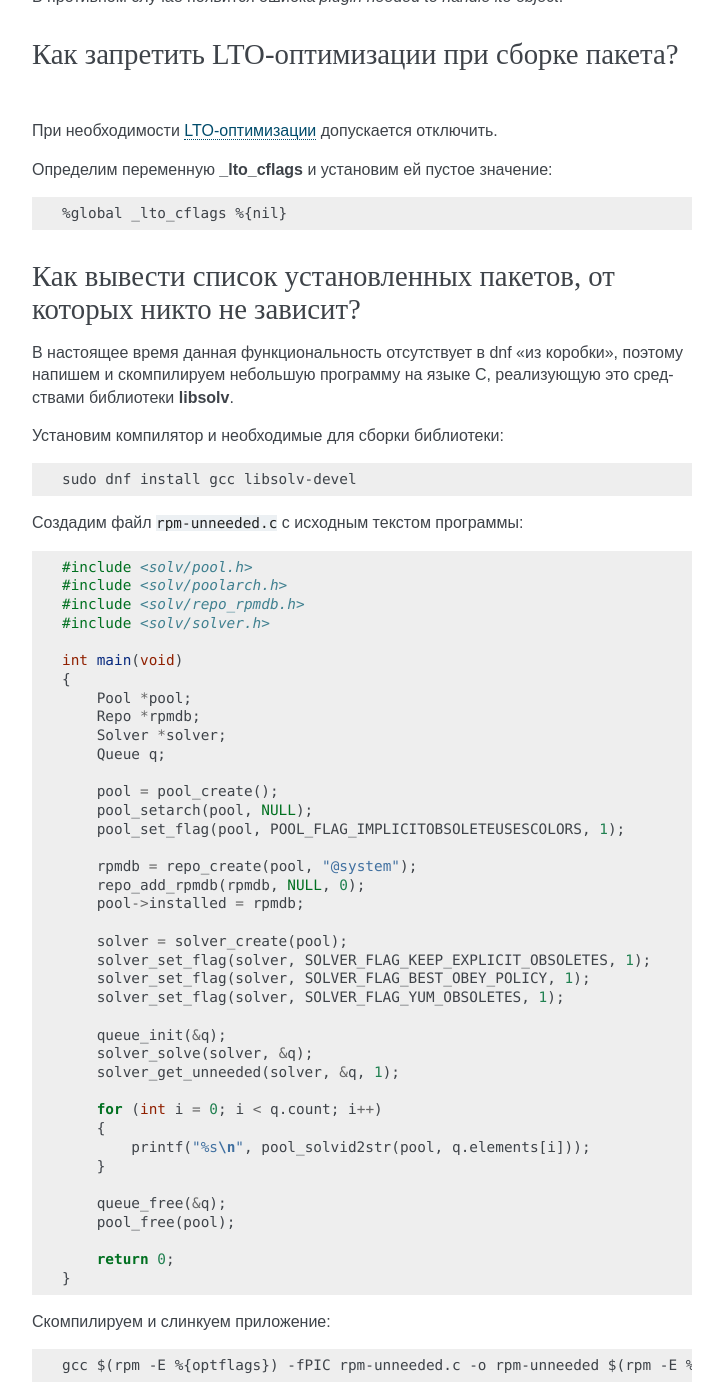
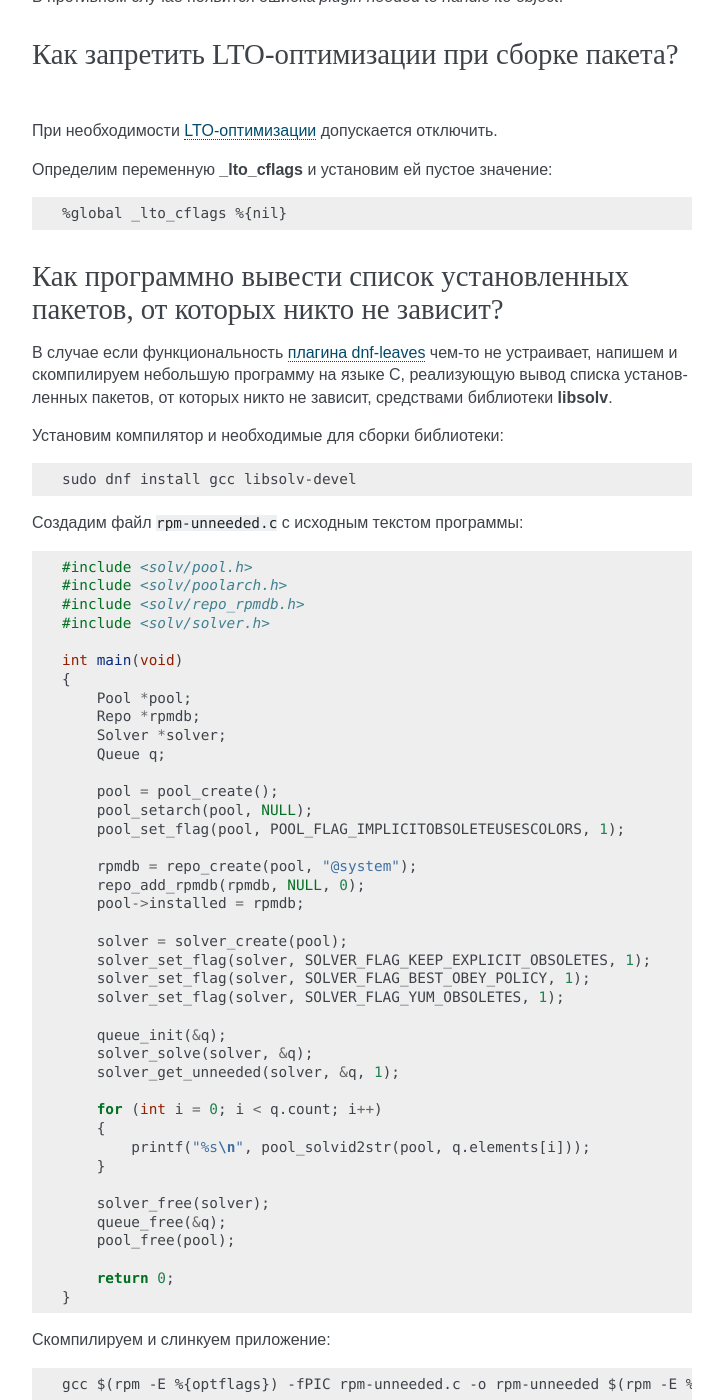
Before and after one commit to RussianFedora/FAQ, a Sphinx documentation site: the page built from source/development.rst, in a window 1280 px wide and 1400 px high, scrolled down 8678 px. Shown: the whole window, without its empty margins (388-1111 px from the left). Built offline with Sphinx 7.4.7, drawn with Linux system fonts in a browser that asks for light colours; comment, search, counter and statistics services are not loaded; some of the changed text lies outside the part shown.

```diff
--- a/source/development.rst
+++ b/source/development.rst
@@ -504,10 +504,10 @@
 .. index:: gcc, c, rpm, dependencies, package
 .. _rpm-unneeded:
 
-Как вывести список установленных пакетов, от которых никто не зависит?
-=========================================================================
-
-В настоящее время данная функциональность отсутствует в dnf "из коробки", поэтому напишем и скомпилируем небольшую программу на языке C, реализующую это средствами библиотеки **libsolv**.
+Как программно вывести список установленных пакетов, от которых никто не зависит?
+====================================================================================
+
+В случае если функциональность :ref:`плагина dnf-leaves <dnf-leaves>` чем-то не устраивает, напишем и скомпилируем небольшую программу на языке C, реализующую вывод списка установленных пакетов, от которых никто не зависит, средствами библиотеки **libsolv**.
 
 Установим компилятор и необходимые для сборки библиотеки:
 
@@ -553,6 +553,7 @@
             printf("%s\n", pool_solvid2str(pool, q.elements[i]));
         }
 
+        solver_free(solver);
         queue_free(&q);
         pool_free(pool);
 
```
Also changed, not shown: other parts of source/development.rst (+1 -1 lines).
